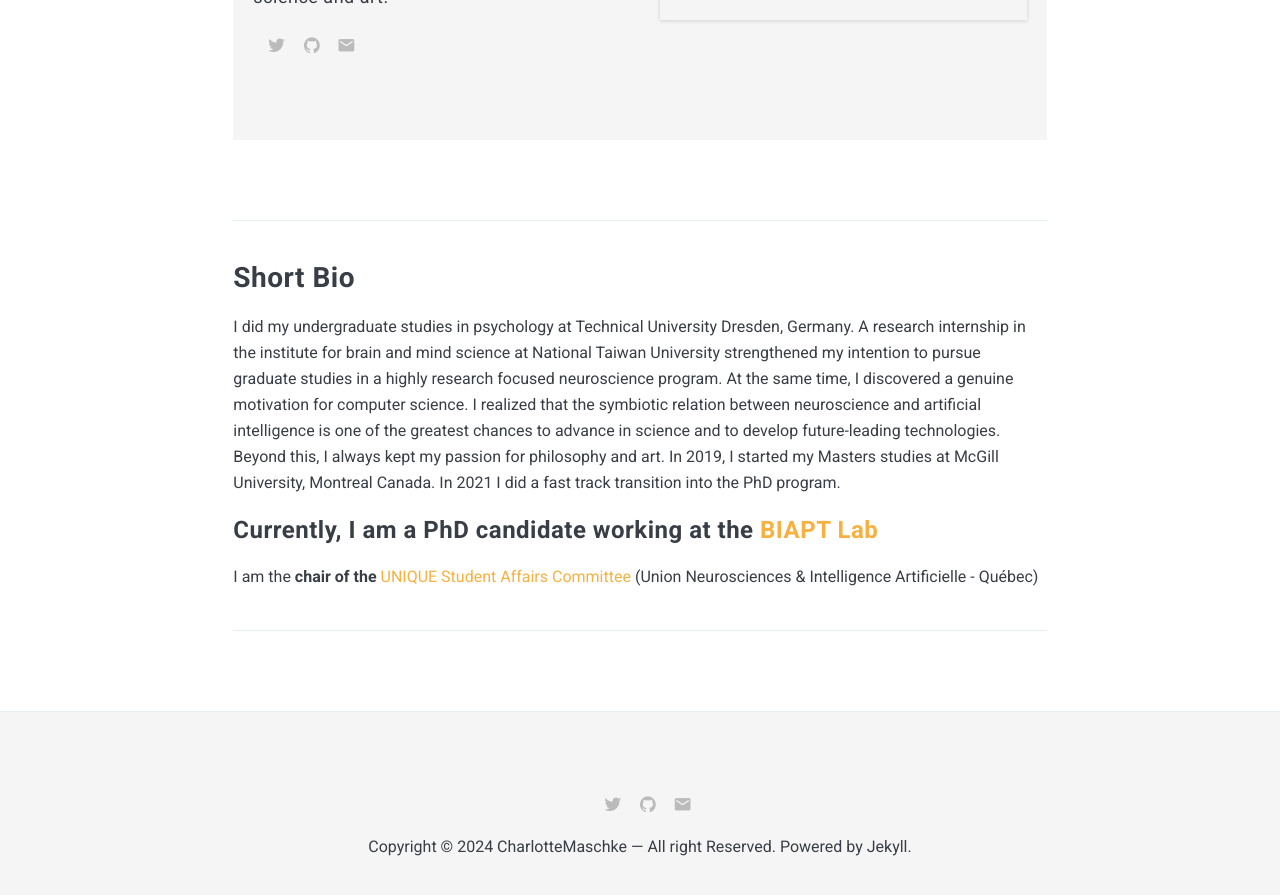
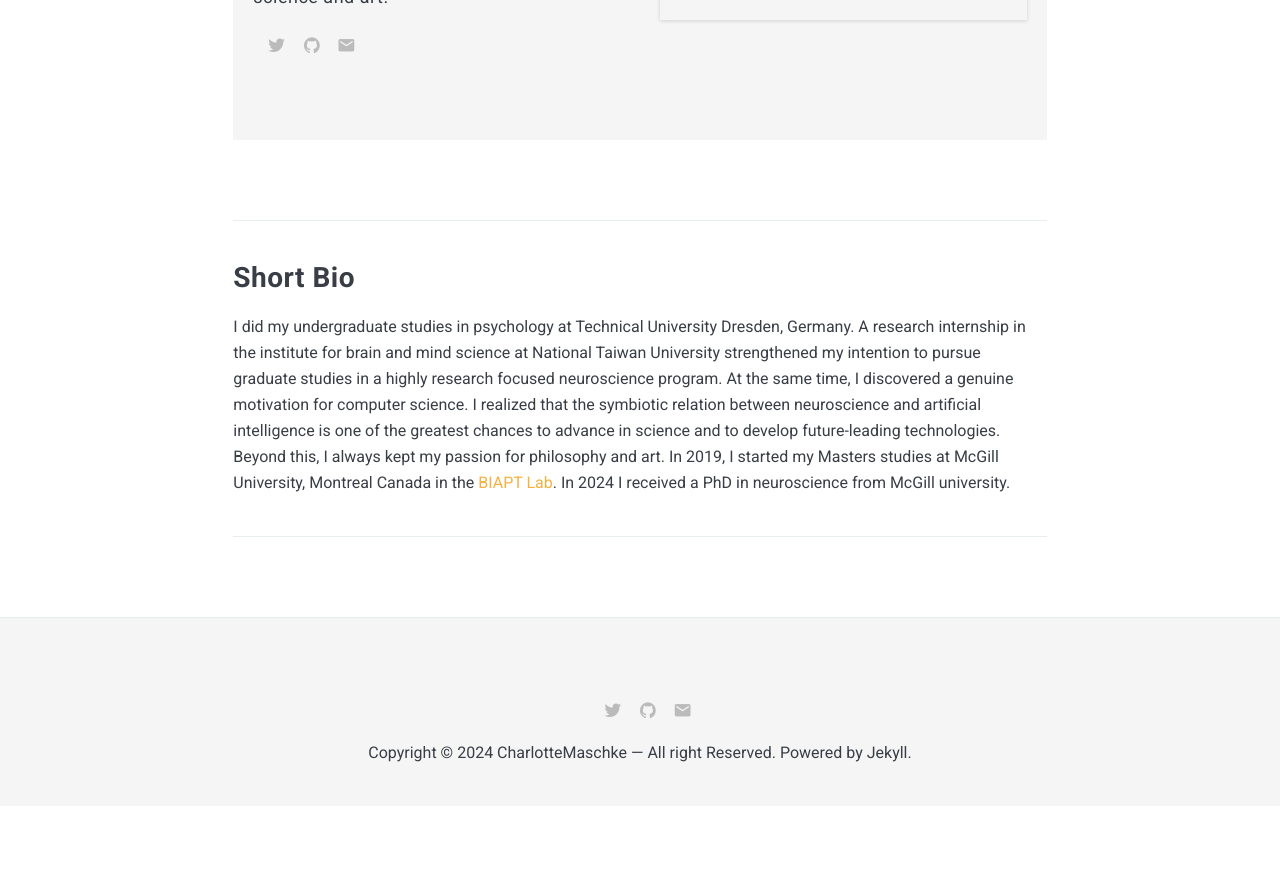
Before and after one commit to CharlotteMaschke/CharlotteMaschke.github.io, a Jekyll site: the page built from _pages/about.md, in a window 1280 px wide and 900 px high, scrolled down 643 px. Shown: the top 895 px of the window. Built offline with Jekyll 4.4.1, drawn with Linux system fonts in a browser that asks for light colours; nearby versions of some CDN libraries; after the commit the page ends 1449 px from its top, so only the background shows below that.

Commit message:
change about

```diff
--- a/_pages/about.md
+++ b/_pages/about.md
@@ -8,10 +8,11 @@ permalink: /about/
 ***
 
 ## Short Bio
-I did my undergraduate studies in psychology at Technical University Dresden, Germany. A research internship in the institute for brain and mind science at National Taiwan University strengthened my intention to pursue graduate studies in a highly research focused neuroscience program. At the same time, I discovered a genuine motivation for computer science. I realized that the symbiotic relation between neuroscience and artificial intelligence is one of the greatest chances to advance in science and to develop future-leading technologies. Beyond this, I always kept my passion for philosophy and art. In 2019, I started my Masters studies at McGill University, Montreal Canada. In 2021 I did a fast track transition into the PhD program.
+I did my undergraduate studies in psychology at Technical University Dresden, Germany. A research internship in the institute for brain and mind science at National Taiwan University strengthened my intention to pursue graduate studies in a highly research focused neuroscience program. At the same time, I discovered a genuine motivation for computer science. I realized that the symbiotic relation between neuroscience and artificial intelligence is one of the greatest chances to advance in science and to develop future-leading technologies. Beyond this, I always kept my passion for philosophy and art. In 2019, I started my Masters studies at McGill University, Montreal Canada in the [BIAPT Lab](https://www.moraeslab.com/biapt/){:target="\_blank"}. In 2024 I received a PhD in neuroscience from McGill university.
 
-### Currently, I am a PhD candidate working at the [BIAPT Lab](https://www.moraeslab.com/biapt/){:target="\_blank"}
+
+<!-- ### Currently, I am a PhD candidate working at the [BIAPT Lab](https://www.moraeslab.com/biapt/){:target="\_blank"}
 I am the <strong> chair of the </strong> [UNIQUE Student Affairs Committee](https://unique-students.github.io/){:target="\_blank"}
-(Union Neurosciences & Intelligence Artificielle - Québec)
+(Union Neurosciences & Intelligence Artificielle - Québec) -->
 
 ---
```
